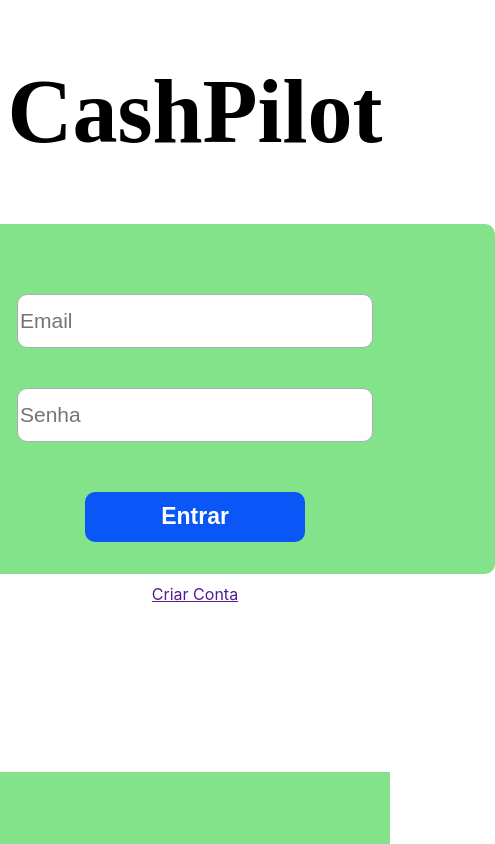
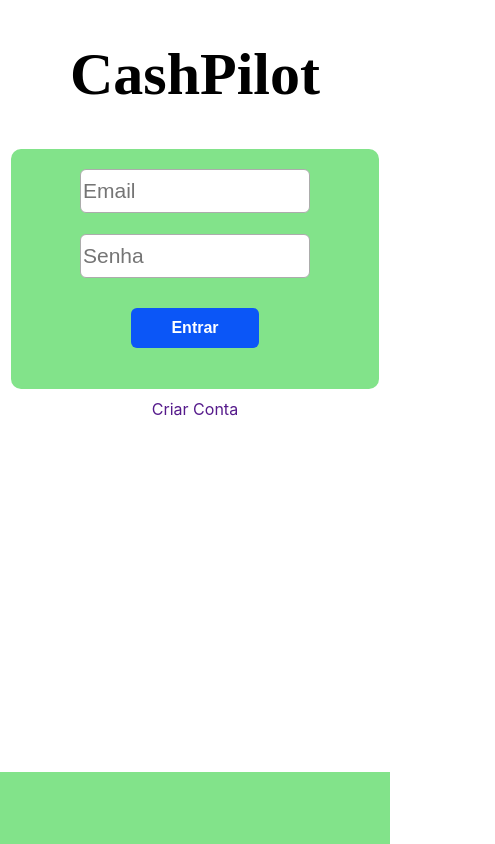
Before and after one commit to blesstherodrigo/cashpilot, a React (Create React App) app in the folder client/: page / in a window 390 px wide. Shown: the whole page, 495 px wide, since content can reach past the window. Built offline with nearby package versions, Linux system fonts and the light colour scheme.

Commit message:
Deixei a Tela de Login responsiva

```diff
--- a/client/src/components/Title/Title.css
+++ b/client/src/components/Title/Title.css
@@ -1,6 +1,6 @@
 .title {
   padding-top: 110px;
   text-align: center;
-  font-size: 90px;
+  font-size: 95px;
   font-family: bold;
 }
--- a/client/src/components/forms/LoginForm.css
+++ b/client/src/components/forms/LoginForm.css
@@ -42,4 +42,40 @@
   text-align: center;
   display: block;
   margin-top: 10px;
+  text-decoration: none;
 }
+
+
+@media(max-width:640px){
+
+  .section{
+    margin-right: 2rem;
+    margin-left: 2rem;
+    height: 15rem;
+    width: 23rem;
+  }
+  .Email{
+    height: 2.5rem;
+    margin-top: 20px;
+    width: 14rem;
+    border-radius: 6px;
+  }
+  .Senha{
+    height: 2.5rem;
+    margin-top: 1px;
+    width: 14rem;
+    border-radius: 6px;
+  }
+
+  .entrar{
+    margin-top: 10px;
+    height: 2.5rem;
+    width: 8rem;
+    font-size: 1rem;
+    border-radius: 6px;
+  }
+
+  .title{
+    font-size: 60px;
+  }
+}
--- a/client/src/index.css
+++ b/client/src/index.css
@@ -5,6 +5,9 @@ body {
     sans-serif;
   -webkit-font-smoothing: antialiased;
   -moz-osx-font-smoothing: grayscale;
+
+  padding: 0;
+  height: 100%;
 }
 
 code {
```
Also changed, not shown: client/src/components/Footer/Footer.css (+16 -3 lines), 1 other file (tests, documents, lock files or other folders).
